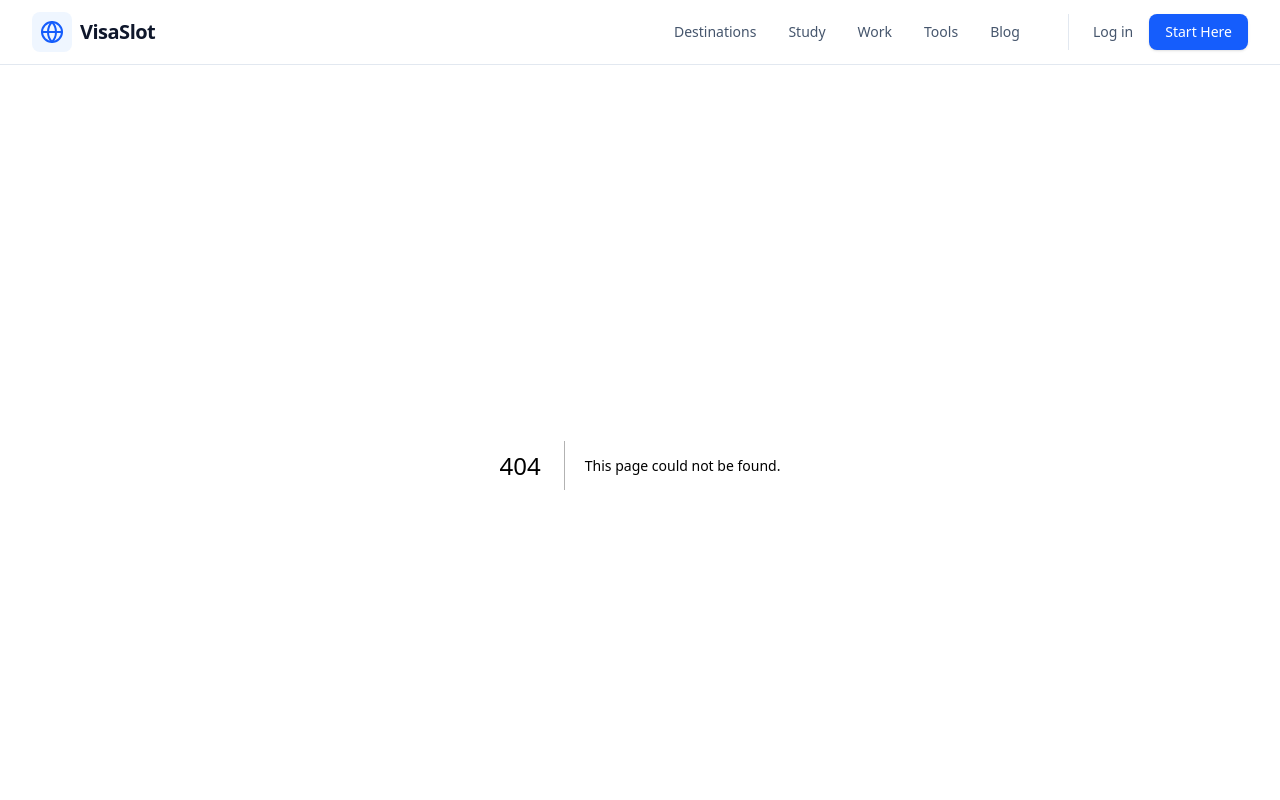
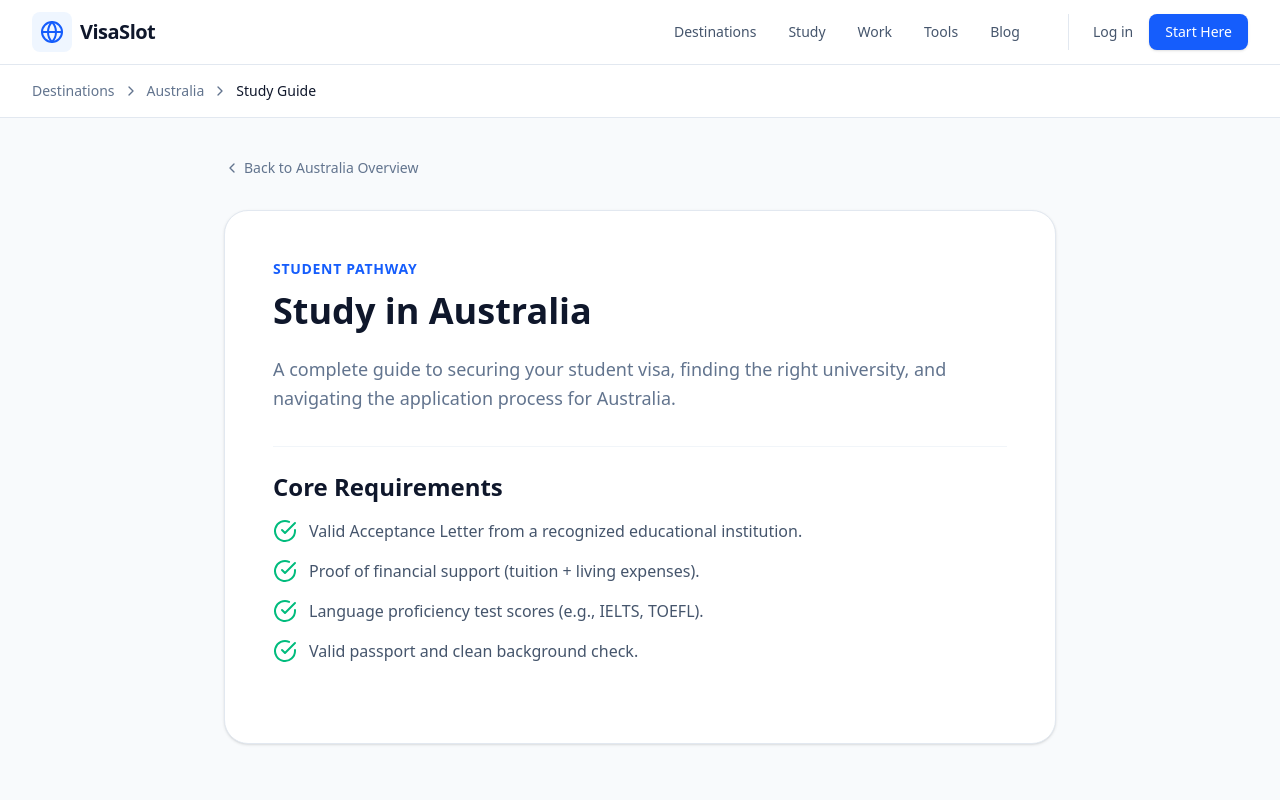
Before and after one commit to realametsikor/VisaSlot, a Next.js app: page /countries/australia/study in a window 1280 px wide. Before the commit this address had no page. Shown: the top 800 px of the page. Built offline with nearby package versions, Linux system fonts and the light colour scheme.

Commit message:
Create page.tsx

```diff
--- /dev/null
+++ b/app/countries/[slug]/study/page.tsx
@@ -0,0 +1,64 @@
+import Link from 'next/link';
+
+const ChevronRight = ({ className }: { className?: string }) => (
+  <svg xmlns="http://www.w3.org/2000/svg" viewBox="0 0 24 24" fill="none" stroke="currentColor" strokeWidth="2" strokeLinecap="round" strokeLinejoin="round" className={className}><path d="m9 18 6-6-6-6"/></svg>
+);
+const ArrowLeft = ({ className }: { className?: string }) => (
+  <svg xmlns="http://www.w3.org/2000/svg" viewBox="0 0 24 24" fill="none" stroke="currentColor" strokeWidth="2" strokeLinecap="round" strokeLinejoin="round" className={className}><path d="m15 18-6-6 6-6"/></svg>
+);
+const CheckCircle = ({ className }: { className?: string }) => (
+  <svg xmlns="http://www.w3.org/2000/svg" viewBox="0 0 24 24" fill="none" stroke="currentColor" strokeWidth="2" strokeLinecap="round" strokeLinejoin="round" className={className}><path d="M22 11.08V12a10 10 0 1 1-5.93-9.14"/><polyline points="22 4 12 14.01 9 11.01"/></svg>
+);
+
+export default async function CountryStudyPage({ params }: { params: Promise<{ slug: string }> }) {
+  const { slug } = await params;
+  const formattedName = slug.split('-').map(word => word.charAt(0).toUpperCase() + word.slice(1)).join(' ');
+
+  return (
+    <div className="bg-slate-50 min-h-screen pb-20">
+      {/* Breadcrumb Navigation */}
+      <div className="bg-white border-b border-slate-200 py-4 px-4 sm:px-6 lg:px-8">
+        <div className="max-w-7xl mx-auto flex items-center text-sm text-slate-500">
+          <Link className="hover:text-blue-600 transition-colors" href="/countries">Destinations</Link>
+          <ChevronRight className="w-4 h-4 mx-2"/>
+          <Link className="hover:text-blue-600 transition-colors" href={`/countries/${slug}`}>{formattedName}</Link>
+          <ChevronRight className="w-4 h-4 mx-2"/>
+          <span className="text-slate-900 font-medium">Study Guide</span>
+        </div>
+      </div>
+
+      <div className="max-w-4xl mx-auto px-4 sm:px-6 lg:px-8 mt-10">
+        <Link href={`/countries/${slug}`} className="inline-flex items-center text-sm font-medium text-slate-500 hover:text-blue-600 mb-8 transition-colors">
+          <ArrowLeft className="w-4 h-4 mr-1" /> Back to {formattedName} Overview
+        </Link>
+
+        <div className="bg-white rounded-3xl p-8 md:p-12 border border-slate-200 shadow-sm mb-10">
+          <span className="text-sm font-bold text-blue-600 uppercase tracking-wider mb-3 block">Student Pathway</span>
+          <h1 className="text-4xl font-bold text-slate-900 mb-6">Study in {formattedName}</h1>
+          <p className="text-lg text-slate-500 leading-relaxed mb-8">
+            A complete guide to securing your student visa, finding the right university, and navigating the application process for {formattedName}.
+          </p>
+
+          <h2 className="text-2xl font-bold text-slate-900 mb-4 pt-6 border-t border-slate-100">Core Requirements</h2>
+          <ul className="space-y-4 mb-8">
+            {[
+              'Valid Acceptance Letter from a recognized educational institution.',
+              'Proof of financial support (tuition + living expenses).',
+              'Language proficiency test scores (e.g., IELTS, TOEFL).',
+              'Valid passport and clean background check.'
+            ].map((req, i) => (
+              <li key={i} className="flex items-start gap-3">
+                <CheckCircle className="w-6 h-6 text-emerald-500 flex-shrink-0" />
+                <span className="text-slate-600">{req}</span>
+              </li>
+            ))}
+          </ul>
+        </div>
+      </div>
+    </div>
+  );
+}
+
+export async function generateStaticParams() {
+  return [{ slug: 'canada' }, { slug: 'united-kingdom' }, { slug: 'germany' }, { slug: 'australia' }, { slug: 'united-states' }, { slug: 'new-zealand' }];
+}
```
